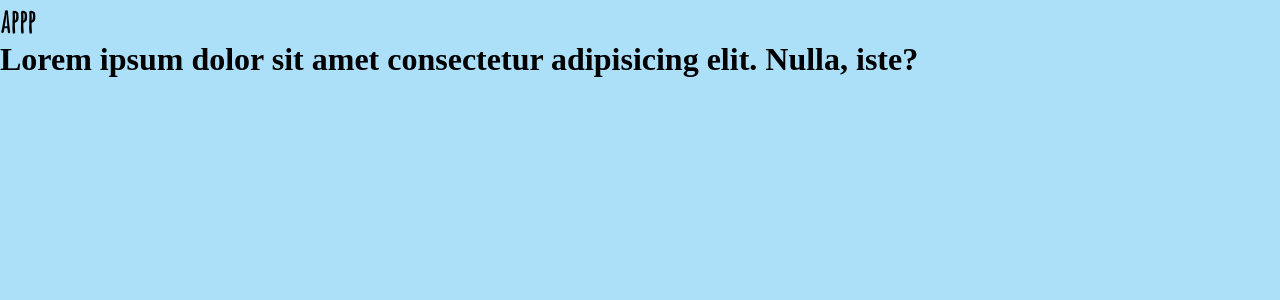
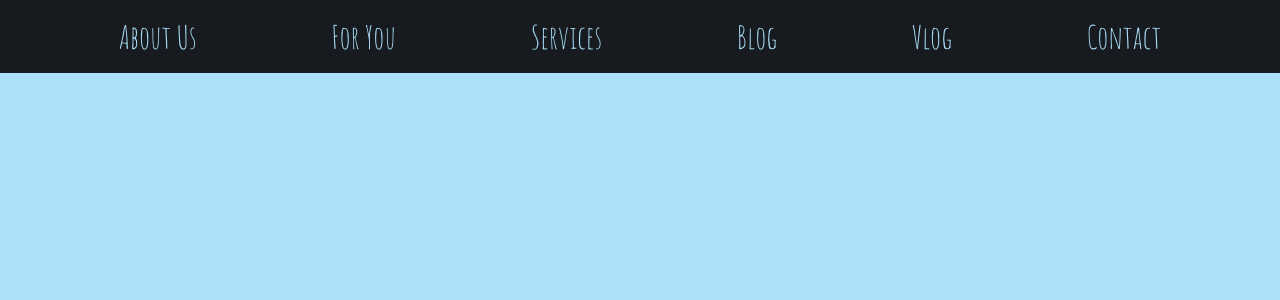
Before and after one commit to szrokmn/tour_places-react, a React (Create React App) app: page / in a window 1280 px wide. Shown: the top 300 px of the page. Built offline with nearby package versions, Linux system fonts and the light colour scheme; a web font is replaced by a local one.

Commit message:
add Navbar.scss

```diff
--- a/src/App.js
+++ b/src/App.js
@@ -1,11 +1,10 @@
 import "./App.scss";
+import Navbar from "./components/navbar/Navbar";
 
 const App = () => {
   return(
     <div className="App">
-      <h1>appp
-        <p>Lorem ipsum dolor sit amet consectetur adipisicing elit. Nulla, iste?</p>
-      </h1>
+      <Navbar/>
     </div>
   )
 }
--- a/src/components/navbar/Navbar.jsx
+++ b/src/components/navbar/Navbar.jsx
@@ -3,7 +3,12 @@
 const Navbar = () => {
   return (
     <div className="navbar">
-      <h1>Navbar</h1>
+      <a href="#aboutus">About Us</a>
+      <a href="#foryou">For You</a>
+      <a href="#services">Services</a>
+      <a href="#blog">Blog</a>
+      <a href="#vlog">Vlog</a>
+      <a href="#contact">Contact</a>
     </div>
   );
 };
--- a/src/components/navbar/Navbar.scss
+++ b/src/components/navbar/Navbar.scss
@@ -0,0 +1,17 @@
+@import "../../scss/variables";
+
+.navbar{
+    background-color: $cardNavBgColor;
+    display: flex;
+    justify-content: space-evenly;
+    a{
+        color: $backgroundColor;
+        text-decoration: none;
+        font-size: 2rem;
+        padding: 1rem;
+        &:hover{
+            background-color: $backgroundColor;
+            color: $cardNavBgColor;
+        }
+    }
+}
--- a/src/scss/_reset.scss
+++ b/src/scss/_reset.scss
@@ -2,4 +2,5 @@
     margin: 0;
     padding: 0;
     box-sizing: border-box;
+    transition: ease-in 0.3s;
 }
```
